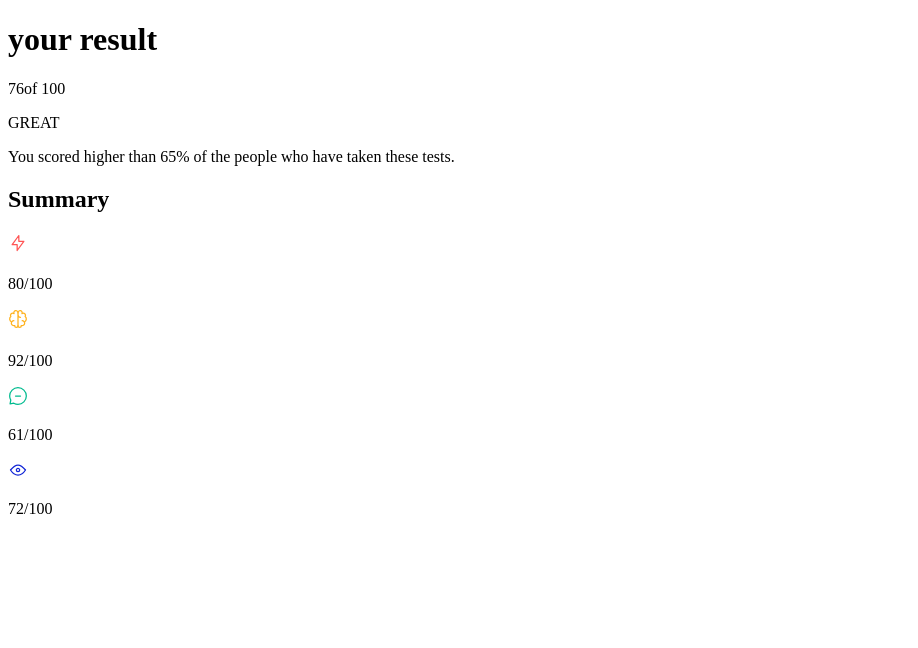
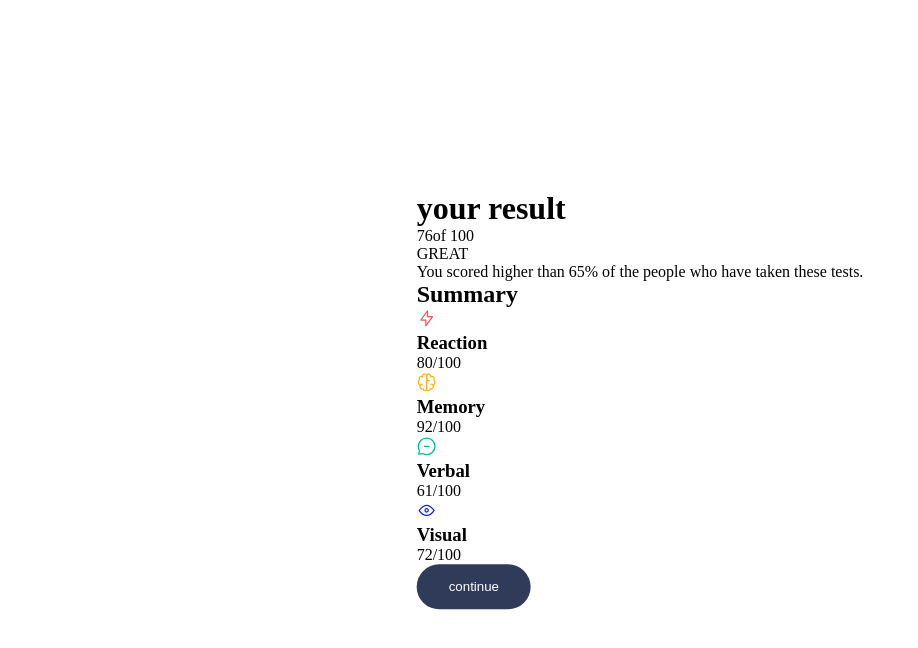
Before and after one commit to josuethetika/Results-summary-component, a plain HTML site: page index.html in a window 1280 px wide. Shown: the whole page, without its empty margins (0-918 px from the left). Drawn offline with Linux system fonts and the light colour scheme; a web font is replaced by a local one.

Commit message:
new update

```diff
--- a/index.html
+++ b/index.html
@@ -6,6 +6,8 @@
     <meta name="viewport" content="width=device-width, initial-scale=1.0">
     <title>Document</title>
      <link rel="stylesheet" href="style.css">
+     <link href="https://fonts.googleapis.com/css2?family=Big+Shoulders+Display:wght@700&family=Comme:wght@800&family=Fraunces:wght@700&family=Jost&family=Lexend+Deca:wght@300&family=Montserrat:wght@500&family=Oswald:wght@500;600&family=Red+Hat+Display:wght@900&display=swap" rel="stylesheet">
+
 </head>
 <body>
     <main>
@@ -24,14 +26,14 @@
                     <div class="little-card"data-item-type="card1">
                         <div class="group">
                             <svg xmlns="http://www.w3.org/2000/svg" width="20" height="20" fill="none" viewBox="0 0 20 20"><path stroke="#F55" stroke-linecap="round" stroke-linejoin="round" stroke-width="1.25" d="M10.833 8.333V2.5l-6.666 9.167h5V17.5l6.666-9.167h-5Z"/></svg>
-                            <h3 class="title-item"></h3>
+                            <h3 class="title-item">Reaction</h3>
                         </div>
                         <P class="numb"><span>80</span>/100</P>
                     </div>
                     <div class="little-card" data-item-type="card2">
                         <div class="group">
                             <svg xmlns="http://www.w3.org/2000/svg" width="20" height="20" fill="none" viewBox="0 0 20 20"><path stroke="#FFB21E" stroke-linecap="round" stroke-linejoin="round" stroke-width="1.25" d="M5.833 11.667a2.5 2.5 0 1 0 .834 4.858"/><path stroke="#FFB21E" stroke-linecap="round" stroke-linejoin="round" stroke-width="1.25" d="M3.553 13.004a3.333 3.333 0 0 1-.728-5.53m.025-.067a2.083 2.083 0 0 1 2.983-2.824m.199.054A2.083 2.083 0 1 1 10 3.75v12.917a1.667 1.667 0 0 1-3.333 0M10 5.833a2.5 2.5 0 0 0 2.5 2.5m1.667 3.334a2.5 2.5 0 1 1-.834 4.858"/><path stroke="#FFB21E" stroke-linecap="round" stroke-linejoin="round" stroke-width="1.25" d="M16.447 13.004a3.334 3.334 0 0 0 .728-5.53m-.025-.067a2.083 2.083 0 0 0-2.983-2.824M10 3.75a2.085 2.085 0 0 1 2.538-2.033 2.084 2.084 0 0 1 1.43 2.92m-.635 12.03a1.667 1.667 0 0 1-3.333 0"/></svg>
-                            <h3 class="title-item"></h3>
+                            <h3 class="title-item">Memory</h3>
                         </div>
                         <P class="numb"><span>92</span>/100 </P>
 
@@ -39,16 +41,19 @@
                     <div class="little-card"data-item-type="card3">
                         <div class="group">
                             <svg xmlns="http://www.w3.org/2000/svg" width="20" height="20" fill="none" viewBox="0 0 20 20"><path stroke="#00BB8F" stroke-linecap="round" stroke-linejoin="round" stroke-width="1.25" d="M7.5 10h5M10 18.333A8.333 8.333 0 1 0 1.667 10c0 1.518.406 2.942 1.115 4.167l-.699 3.75 3.75-.699A8.295 8.295 0 0 0 10 18.333Z"/></svg>
+                            <h3 class="title-item">Verbal</h3>
                         </div>
                         <P class="numb"><span>61</span>/100 </P>
                     </div>
                     <div class="little-card"data-item-type="card4">
                         <div class="group">
                             <svg xmlns="http://www.w3.org/2000/svg" width="20" height="20" fill="none" viewBox="0 0 20 20"><path stroke="#1125D6" stroke-linecap="round" stroke-linejoin="round" stroke-width="1.25" d="M10 11.667a1.667 1.667 0 1 0 0-3.334 1.667 1.667 0 0 0 0 3.334Z"/><path stroke="#1125D6" stroke-linecap="round" stroke-linejoin="round" stroke-width="1.25" d="M17.5 10c-1.574 2.492-4.402 5-7.5 5s-5.926-2.508-7.5-5C4.416 7.632 6.66 5 10 5s5.584 2.632 7.5 5Z"/></svg>
+                            <h3 class="title-item">Visual</h3>
                         </div>
                         <P class="numb"><span>72</span>/100 </P>
                     </div>
                 </div>
+                <button class="button">continue</button>
             </div>
         </div>
     </main>
--- a/style.css
+++ b/style.css
@@ -0,0 +1,20 @@
+*{
+    margin: 0;
+    padding: 0;
+}
+
+body{
+    position: absolute;
+    top: 50%;
+    left: 50%;
+    transform: translate(-50%,-50%);
+}
+.button{
+  line-height:1;
+  padding: 1rem 2rem;
+  border-radius: 100vw;
+  border: 0;
+  background: hsl(224, 30%, 27%);
+  color: white;
+
+}
```
